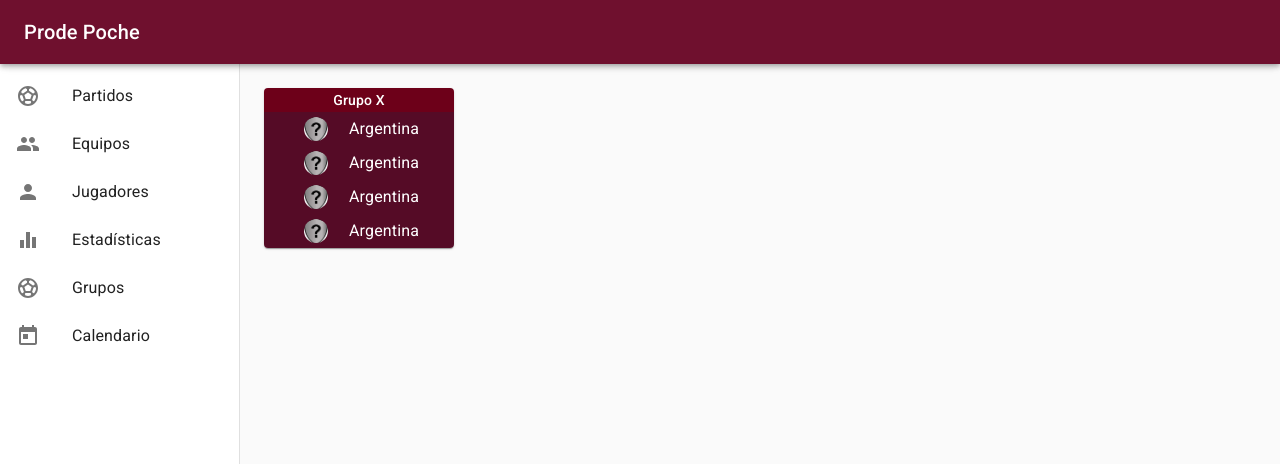
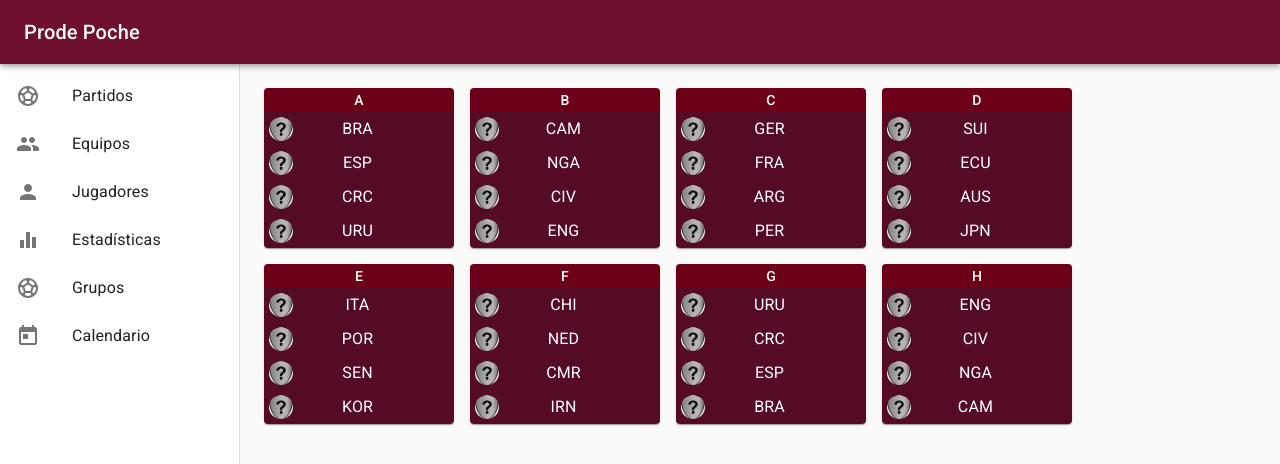
Before and after one commit to Dani-Matamala/FRONTEND-Prode, a React (Create React App) app: page / in a window 1280 px wide. Shown: the top 464 px of the page. Built offline with nearby package versions, Linux system fonts and the light colour scheme.

Commit message:
Renderizando objetos grupos

```diff
--- a/src/components/Grupo.jsx
+++ b/src/components/Grupo.jsx
@@ -5,6 +5,8 @@ import Pais from './Pais';
 
 /*
     Este componente va a renderizar como estan coformados los grupos
+
+    TODO: Ver el tema de las key, ya que nos esta largando un error de renderizado por falta de key
 */
 
 const StyledTableCell = withStyles((theme) => ({
@@ -17,7 +19,7 @@ const StyledTableCell = withStyles((theme) => ({
         fontSize: 14,
         padding: 0,
         color: "white",
-        border:0,
+        border: 0,
         paddingBlock: 5
     }
 }))(TableCell);
@@ -40,31 +42,27 @@ const useStyles = makeStyles({
     },
 });
 
-function Grupo() {
+
+function Grupo(props) {
+
+    const { grupo, equipos } = props;
 
     const classes = useStyles();
 
     return (
-        <TableContainer component={Paper} style={{ width: "190px"}}>
+        <TableContainer component={Paper} style={{ width: "190px" }}>
             <Table className={classes.table} aria-label="customized table">
                 <StyledTableHead>
                     <TableRow>
-                        <StyledTableCell align="center">Grupo X</StyledTableCell>
+                        <StyledTableCell align="center">{grupo}</StyledTableCell>
                     </TableRow>
                 </StyledTableHead>
                 <TableBody>
-                    <StyledTableRow>
-                        <StyledTableCell align="center"><Pais /></StyledTableCell>
-                    </StyledTableRow>
-                    <StyledTableRow>
-                        <StyledTableCell align="center"><Pais /></StyledTableCell>
-                    </StyledTableRow>
-                    <StyledTableRow>
-                        <StyledTableCell align="center"><Pais /></StyledTableCell>
-                    </StyledTableRow>
-                    <StyledTableRow>
-                        <StyledTableCell align="center"><Pais /></StyledTableCell>
-                    </StyledTableRow>
+                    {equipos.map((pais) => (
+                        <StyledTableRow >
+                            <StyledTableCell align="center"><Pais name={pais} /></StyledTableCell>
+                        </StyledTableRow>
+                    ))}
                 </TableBody>
             </Table>
         </TableContainer>
--- a/src/components/Pais.jsx
+++ b/src/components/Pais.jsx
@@ -27,21 +27,18 @@ const useStyles = makeStyles((theme) => ({
 
 
 
-function Pais() {
-    // voy a diseñar el componente pais usando mui
+function Pais( props = 'Pais' ){
     const classes = useStyles()
 
-
-
     return (
-        <Grid container justifyContent='center' spacing={2} >
+        <Grid container spacing={2}  >
                 <Grid item>
                     <Avatar alt="Logo Pais" src={logoPais} className={classes.small} />
                 </Grid>
-                <Grid item>
-                    <Typography variant="body1" color="initial">Argentina</Typography>
+                <Grid item xs={6}>
+                    <Typography variant="body1" color="initial">{props.name}</Typography>
                 </Grid>
-            </Grid>
+        </Grid>
     )
 }
 
--- a/src/pages/Grupos.jsx
+++ b/src/pages/Grupos.jsx
@@ -2,15 +2,29 @@ import React from 'react'
 import Grupo from '../components/Grupo'
 import { Grid } from "@material-ui/core";
 
+function newGrupo(grupo, equipos, key) {
+  return { grupo, equipos, key };
+}
+
+const grupos = [
+  newGrupo('A', ['BRA', 'ESP', 'CRC', 'URU'], 1),
+  newGrupo('B', ['CAM', 'NGA', 'CIV', 'ENG'], 2),
+  newGrupo('C', ['GER', 'FRA', 'ARG', 'PER'], 3),
+  newGrupo('D', ['SUI', 'ECU', 'AUS', 'JPN'], 4),
+  newGrupo('E', ['ITA', 'POR', 'SEN', 'KOR'], 5),
+  newGrupo('F', ['CHI', 'NED', 'CMR', 'IRN'], 6),
+  newGrupo('G', ['URU', 'CRC', 'ESP', 'BRA'], 7),
+  newGrupo('H', ['ENG', 'CIV', 'NGA', 'CAM'], 8),
+]
 
 function Grupos() {
-
-// TODO: Esto va a renderizar el total de los grupos del torneo
-
+  // TODO: Esto va a renderizar el total de los grupos del torneo
   return (
-      <Grid container spacing={2}>
-        <Grid item><Grupo /></Grid>
-      </Grid>
+    <Grid container spacing={2}>
+      {grupos.map(({grupo, equipos, key}) => (
+        <Grid item key={key}><Grupo grupo={grupo} equipos={equipos}/></Grid>
+      ))}
+    </Grid>
   )
 }
 
```
